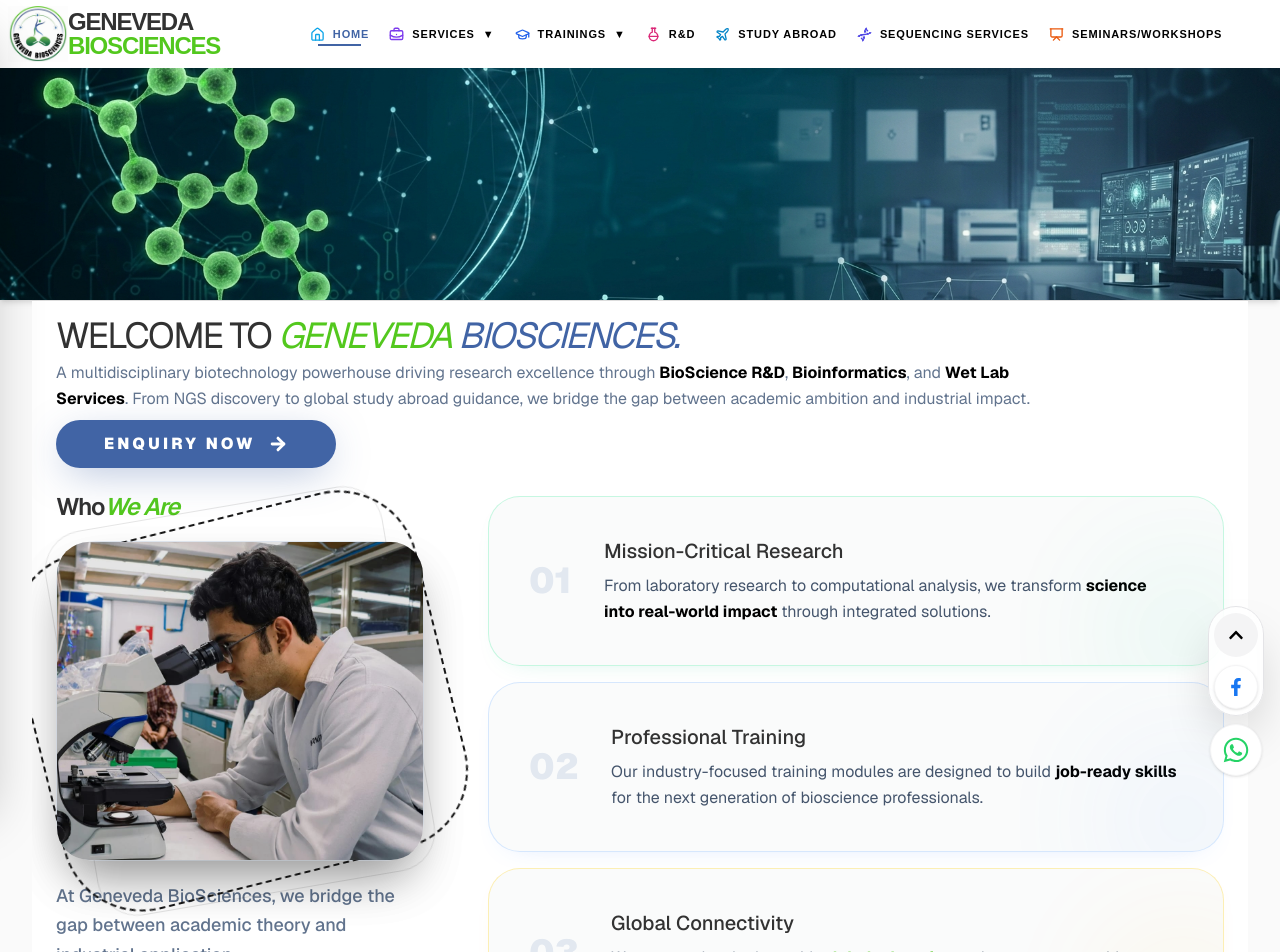
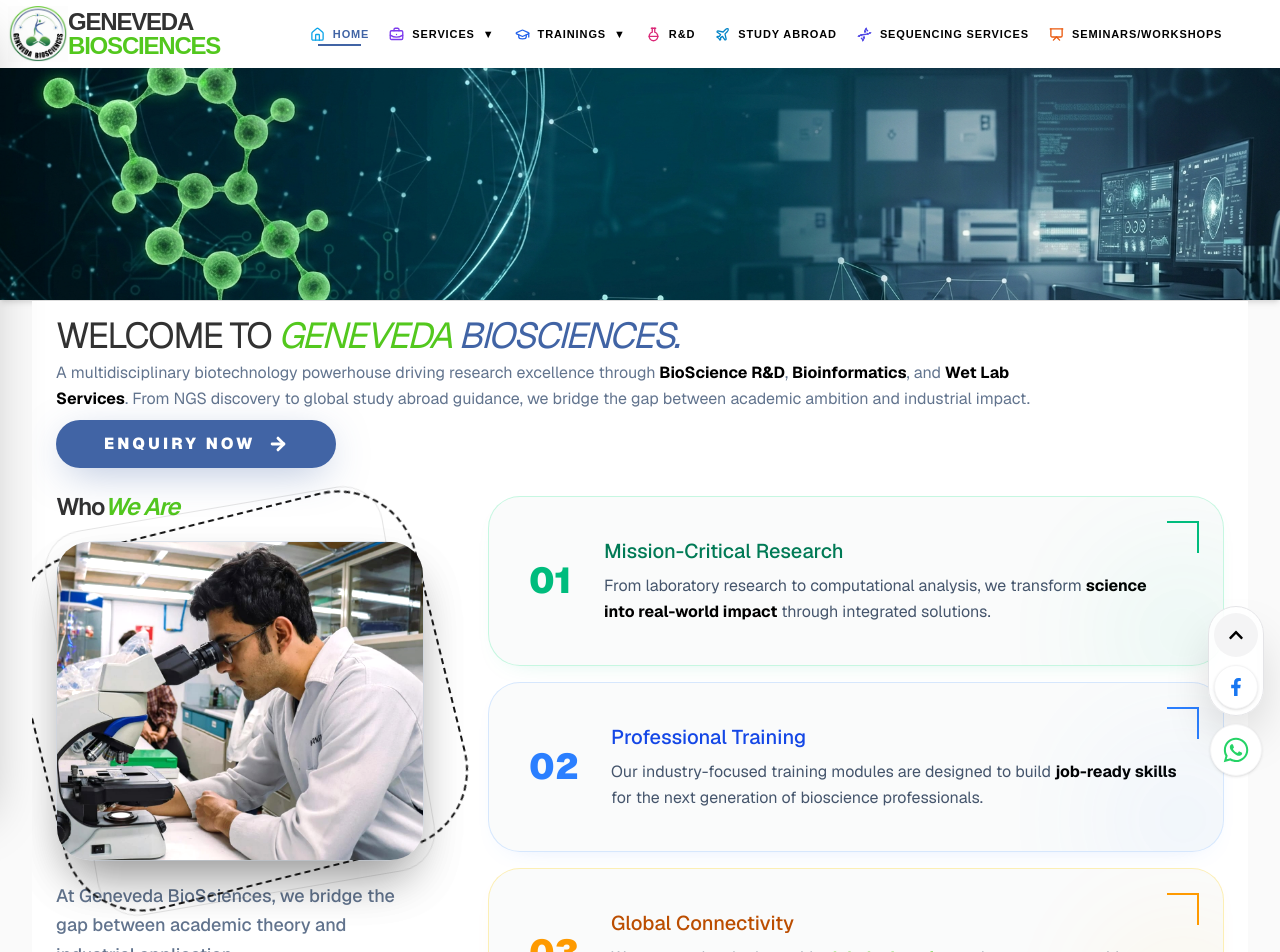
Before and after one commit to ankit-agarwal-devx/geneveda-2nd, a Next.js app: page / in a window 1280 px wide. Shown: the top 952 px of the page. Built offline with nearby package versions, Linux system fonts and the light colour scheme.

Commit message:
Updated about us section.

```diff
--- a/app/components/AboutUsDetails/page.jsx
+++ b/app/components/AboutUsDetails/page.jsx
@@ -44,16 +44,16 @@
             style={{ backgroundColor: "rgb(65, 100, 165)" }}
           >
             {/* Hover Fill: Secondary Green slides in from the left */}
-            <span className="absolute inset-0 w-0 h-full bg-secondary transition-all duration-500 ease-out group-hover:w-full -z-10"></span>
+            {/* <span className="absolute inset-0 w-0 h-full bg-secondary transition-all duration-500 ease-out group-hover:w-full -z-10"></span> */}
 
             {/* Glass Shimmer: High-speed light streak on hover */}
-            <span
+            {/* <span
               className="absolute inset-0 w-full h-full -z-10 transition-transform duration-1000 -translate-x-full group-hover:translate-x-full ease-in-out"
               style={{
                 background:
                   "linear-gradient(110deg, transparent, rgba(255,255,255,0.3), transparent)",
               }}
-            ></span>
+            ></span> */}
 
             {/* Text & Icon */}
             <span className="relative z-10 group-hover:text-black transition-colors duration-300 flex items-center justify-center sm:justify-center gap-2 sm:gap-3 text-sm sm:text-base">
@@ -102,7 +102,7 @@
                   <div className="absolute -inset-3 z-10 border border-black/10 rounded-[2.5rem] animate-[spin_25s_linear_infinite_reverse]" />
 
                   {/* Image */}
-                  <div className="relative z-20 w-full h-full overflow-hidden rounded-[2rem] brightness-90 group-hover:brightness-110 shadow-2xl">
+                  <div className="relative z-20 w-full h-full overflow-hidden rounded-[2rem] brightness-110 shadow-2xl">
                     <Image
                       src="/images/fromClient/boyWithMicroscope.jpeg"
                       alt="Research Excellence"
@@ -127,11 +127,11 @@
             <div className="group relative p-10 bg-gray-50/80 backdrop-blur-md rounded-[2rem] border border-emerald-200/60 shadow-[0_10px_28px_-22px_rgba(16,185,129,0.35)] hover:bg-white hover:border-emerald-300/70 hover:-translate-y-1 hover:shadow-[0_18px_45px_-24px_rgba(16,185,129,0.45)] transition-all duration-500 cursor-default overflow-hidden">
               <div className="pointer-events-none absolute -bottom-12 -right-10 w-40 h-40 rounded-full bg-emerald-400/20 blur-3xl opacity-40 group-hover:opacity-100 transition-opacity duration-500" />
               <div className="flex flex-col md:flex-row md:items-center gap-8">
-                <div className="text-4xl font-black text-slate-200 group-hover:text-emerald-500 group-hover:scale-110 transition-all duration-500">
+                <div className="text-4xl font-black text-emerald-500 group-hover:scale-110 transition-all duration-500">
                   01
                 </div>
                 <div>
-                  <h3 className="text-xl font-medium text-headerGray mb-2 group-hover:translate-x-2 group-hover:text-emerald-700 transition-all duration-500">
+                  <h3 className="text-xl font-medium mb-2 group-hover:translate-x-2 text-emerald-700 transition-all duration-500">
                     Mission-Critical Research
                   </h3>
                   <p className="text-slate-600 leading-relaxed max-w-xl">
@@ -144,7 +144,7 @@
                   </p>
                 </div>
               </div>
-              <div className="absolute top-6 right-6 opacity-0 group-hover:opacity-100 transition-opacity">
+              <div className="absolute top-6 right-6 opacity-100 transition-opacity">
                 <div className="w-8 h-8 border-t-2 border-r-2 border-emerald-500"></div>
               </div>
             </div>
@@ -153,11 +153,11 @@
             <div className="group relative p-10 bg-gray-50/80 backdrop-blur-md rounded-[2rem] border border-blue-200/60 shadow-[0_10px_28px_-22px_rgba(59,130,246,0.35)] hover:bg-white hover:border-blue-300/70 hover:-translate-y-1 hover:shadow-[0_18px_45px_-24px_rgba(59,130,246,0.45)] transition-all duration-500 cursor-default overflow-hidden">
               <div className="pointer-events-none absolute -bottom-12 -right-10 w-40 h-40 rounded-full bg-blue-400/20 blur-3xl opacity-40 group-hover:opacity-100 transition-opacity duration-500" />
               <div className="flex flex-col md:flex-row md:items-center gap-8">
-                <div className="text-4xl font-black text-slate-200 group-hover:text-blue-500 group-hover:scale-110 transition-all duration-500">
+                <div className="text-4xl font-black text-blue-500 group-hover:scale-110 transition-all duration-500">
                   02
                 </div>
                 <div>
-                  <h3 className="text-xl font-medium text-headerGray mb-2 group-hover:translate-x-2 group-hover:text-blue-700 transition-all duration-500">
+                  <h3 className="text-xl font-medium mb-2 group-hover:translate-x-2 text-blue-700 transition-all duration-500">
                     Professional Training
                   </h3>
                   <p className="text-slate-600 leading-relaxed max-w-xl">
@@ -169,7 +169,7 @@
                   </p>
                 </div>
               </div>
-              <div className="absolute top-6 right-6 opacity-0 group-hover:opacity-100 transition-opacity">
+              <div className="absolute top-6 right-6 opacity-100 transition-opacity">
                 <div className="w-8 h-8 border-t-2 border-r-2 border-blue-500"></div>
               </div>
             </div>
@@ -178,11 +178,11 @@
             <div className="group relative p-10 bg-gray-50/80 backdrop-blur-md rounded-[2rem] border border-amber-200/60 shadow-[0_10px_28px_-22px_rgba(245,158,11,0.35)] hover:bg-white hover:border-amber-300/70 hover:-translate-y-1 hover:shadow-[0_18px_45px_-24px_rgba(245,158,11,0.45)] transition-all duration-500 cursor-default overflow-hidden">
               <div className="pointer-events-none absolute -bottom-12 -right-10 w-40 h-40 rounded-full bg-amber-400/20 blur-3xl opacity-40 group-hover:opacity-100 transition-opacity duration-500" />
               <div className="flex flex-col md:flex-row md:items-center gap-8">
-                <div className="text-4xl font-black text-slate-200 group-hover:text-amber-500 group-hover:scale-110 transition-all duration-500">
+                <div className="text-4xl font-black text-amber-500 group-hover:scale-110 transition-all duration-500">
                   03
                 </div>
                 <div>
-                  <h3 className="text-xl font-medium text-headerGray mb-2 group-hover:translate-x-2 group-hover:text-amber-700 transition-all duration-500">
+                  <h3 className="text-xl font-medium mb-2 group-hover:translate-x-2 text-amber-700 transition-all duration-500">
                     Global Connectivity
                   </h3>
                   <p className="text-slate-600 leading-relaxed max-w-xl">
@@ -195,7 +195,7 @@
                   </p>
                 </div>
               </div>
-              <div className="absolute top-6 right-6 opacity-0 group-hover:opacity-100 transition-opacity">
+              <div className="absolute top-6 right-6 opacity-100 transition-opacity">
                 <div className="w-8 h-8 border-t-2 border-r-2 border-amber-500"></div>
               </div>
             </div>
```
